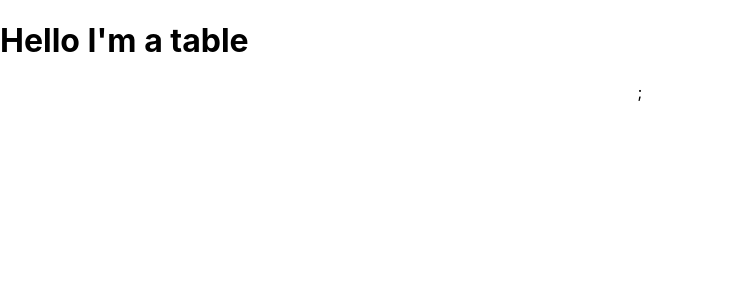
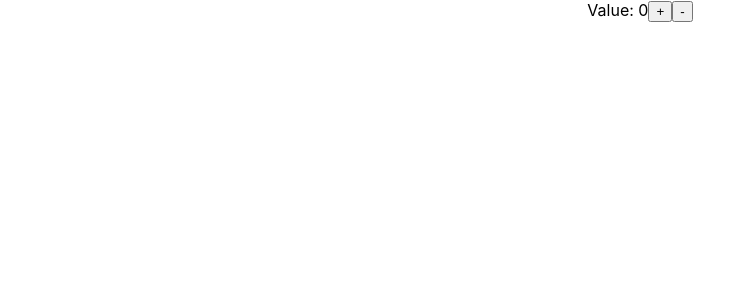
Before and after one commit to buithanhnhan76/ReactJS, a React (Create React App) app: page / in a window 1280 px wide. Shown: the top 300 px of the page, without its empty margins (0-754 px from the left). Built offline with nearby package versions, Linux system fonts and the light colour scheme.

Commit message:
useReducer

```diff
--- a/src/App.js
+++ b/src/App.js
@@ -9,13 +9,16 @@
 // Axios + ref
 // import ToDo from './axios+ref/toDo';
 
-// Portal
-import Table from './Portal/table';
+// Portals
+// import Table from './Portal/table';
+
+// Reducer
+import Count from './useReducer/Count';
 
 function App() {
   return (
     <div className="App">
-      <Table />
+      <Count />
     </div>
   );
 }
--- a/src/higherOrderComponent/withToolTip.jsx
+++ b/src/higherOrderComponent/withToolTip.jsx
@@ -1,5 +1,6 @@
 import React from "react";
 import { useState } from "react"
+// withTootTip receive a component
 export default function withToolTip(Component){
     return function WithToolTip(props) {
         const [mousein,handleMouse] = useState(false);
--- /dev/null
+++ b/src/useReducer/Count.jsx
@@ -0,0 +1,23 @@
+import React,{useReducer} from 'react';
+function reducer(state, action){
+    switch(action.type){
+        case "increment":
+            return {value: state.value + 1};
+        case "decrement":
+            return {value: state.value -1};
+
+    }
+}
+function Count() {
+    const [state,dispatch] = useReducer(reducer,{value:0});
+    return (
+        <div>
+            Value: {state.value}
+            {/* pass type to reducer by dispatch */}
+            <button onClick={() => dispatch({type:"increment"})}>+</button>
+            <button onClick={() => dispatch({type:"decrement"})}>-</button>
+        </div>
+     );
+}
+
+export default Count;
```
Also changed, not shown: src/oldcomponents/common/listgroup.jsx (renamed from src/components/common/listgroup.jsx), src/oldcomponents/common/pagination.jsx (renamed from src/components/common/pagination.jsx), src/oldcomponents/common/table.jsx (renamed from src/components/common/table.jsx), src/oldcomponents/quotes.jsx (renamed from src/components/quotes.jsx), src/oldcomponents/quoteslistgroup.jsx (renamed from src/components/quoteslistgroup.jsx).
